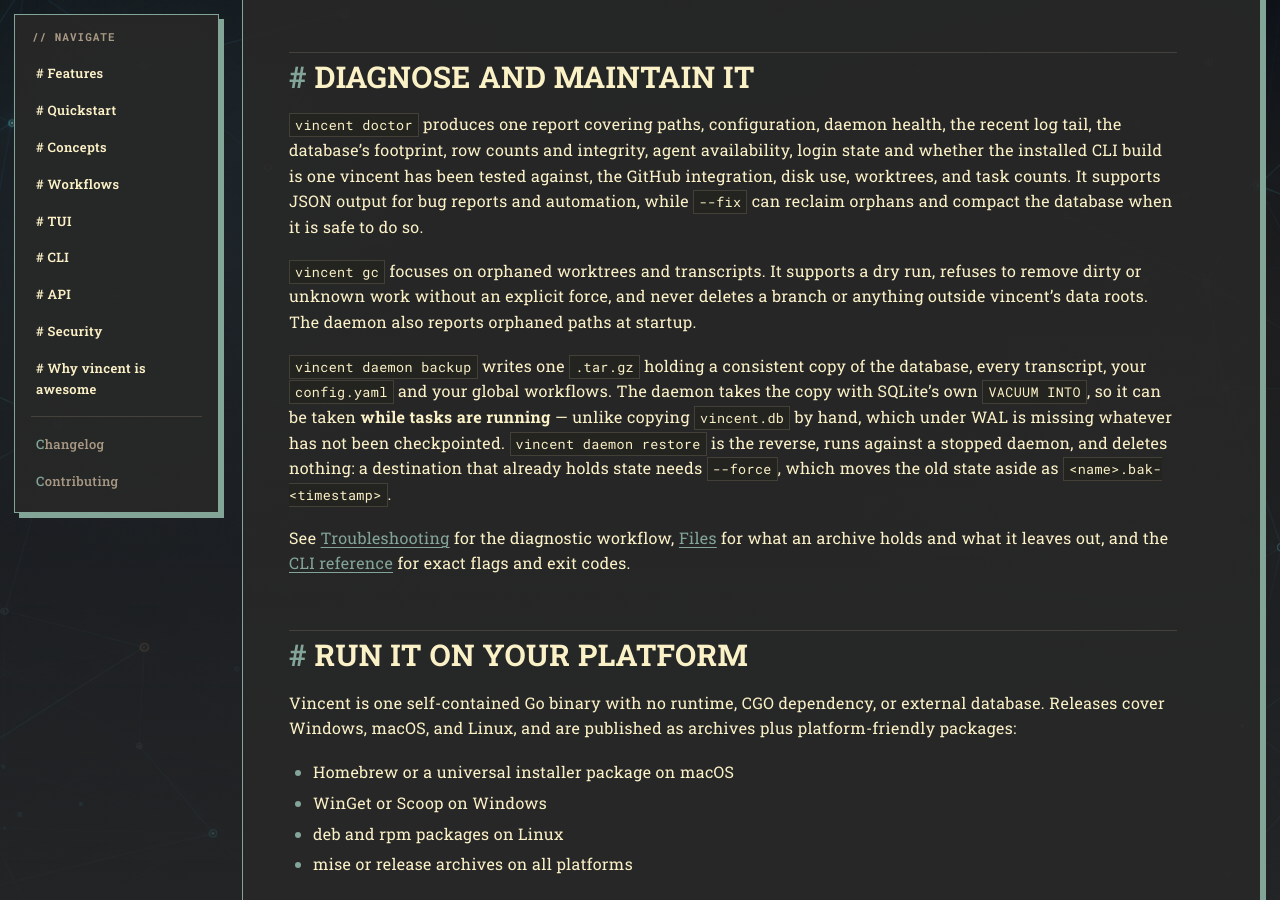
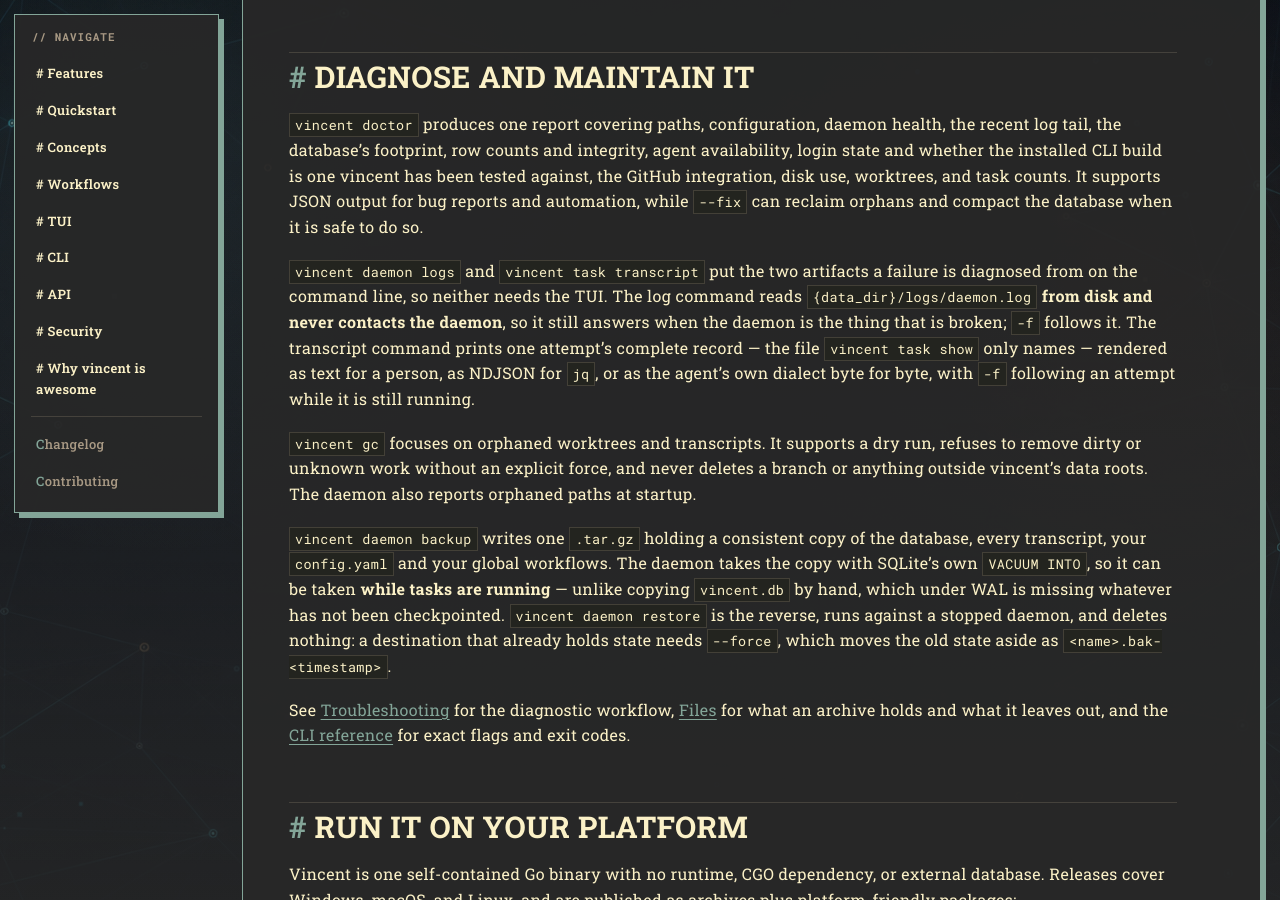
Before and after one commit to lezli01/vincent, a Jekyll site: the page built from docs/features.md, in a window 1280 px wide and 900 px high, scrolled down 6107 px. Built offline with Jekyll 4.4.1, drawn with Linux system fonts in a browser that asks for light colours; our own code applies the rules of GitHub Pages for plain Markdown files.

Commit message:
docs: record the two new commands where the log's readers are listed
The implementation's own doc edits covered the CLI page, the spec, the
guides and files.md, but two pages state the same facts and were left
behind: features.md's "Diagnose and maintain it" enumerates the
diagnostic command surface and named only doctor, gc and backup, and
configuration.md's log_level entry lists who reads daemon.log and named
only the TUI's daemon view — the same claim files.md was corrected for.

```diff
--- a/docs/features.md
+++ b/docs/features.md
@@ -251,6 +251,15 @@
 reports and automation, while `--fix` can reclaim orphans and compact the
 database when it is safe to do so.
 
+`vincent daemon logs` and `vincent task transcript` put the two artifacts a
+failure is diagnosed from on the command line, so neither needs the TUI. The log
+command reads `{data_dir}/logs/daemon.log` **from disk and never contacts the
+daemon**, so it still answers when the daemon is the thing that is broken; `-f`
+follows it. The transcript command prints one attempt's complete record — the
+file `vincent task show` only names — rendered as text for a person, as NDJSON
+for `jq`, or as the agent's own dialect byte for byte, with `-f` following an
+attempt while it is still running.
+
 `vincent gc` focuses on orphaned worktrees and transcripts. It supports a dry
 run, refuses to remove dirty or unknown work without an explicit force, and
 never deletes a branch or anything outside vincent's data roots. The daemon
```
Also changed, not shown: docs/reference/configuration.md (+2 -2 lines).
